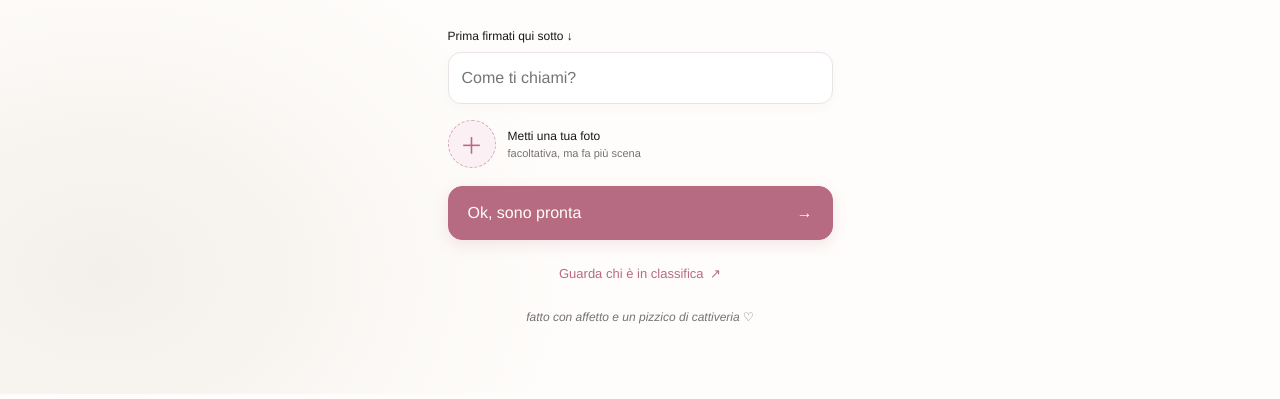
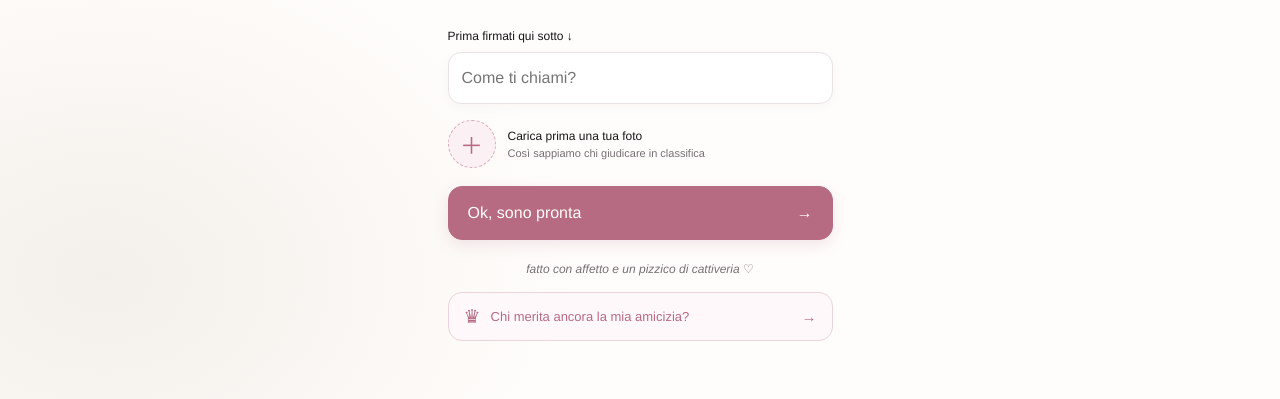
Before and after one commit to Buildspace081/quiz-birthday, a website: page index.html in a window 1280 px wide. Shown: the part 618-1017 px from the top of the page. Drawn offline with Linux system fonts and the light colour scheme.

Commit message:
classifiche

```diff
--- a/app.js
+++ b/app.js
@@ -213,6 +213,7 @@
     event.preventDefault();
     state.name = document.querySelector("#player-name").value.trim();
     if (!state.name) return;
+    if (!state.photo) { const error = document.querySelector("#photo-error"); error.textContent = "Prima la foto: in classifica vogliamo riconoscerti!"; error.hidden = false; return; }
     state.index = 0; state.score = 0; state.startedAt = Date.now(); state.resultId = null;
     feedbackPools = { positive: shuffled(positive), negative: shuffled(negative) };
     clearInterval(state.interval);
--- a/index.html
+++ b/index.html
@@ -19,9 +19,9 @@
         <p class="eyebrow">EDIZIONE SPECIALE: TITINA BIRTHDAY</p>
         <h1><span>Il quiz che <em>nessuno</em></span><span>ha chiesto</span></h1>
         <p class="intro home-intro"><span>Vediamo chi ascolta davvero i vocali e chi,</span><span>invece, ha sempre fatto finta.</span></p>
-        <form id="start-form"><label for="player-name">Prima firmati qui sotto ↓</label><input id="player-name" name="name" maxlength="32" placeholder="Come ti chiami?" required autocomplete="given-name" /><label class="photo-upload" for="player-photo"><span id="photo-preview" class="photo-preview" aria-hidden="true">＋</span><span><strong>Metti una tua foto</strong><small>facoltativa, ma fa più scena</small></span></label><input id="player-photo" class="photo-input" type="file" accept="image/jpeg,image/png,image/webp" /><p id="photo-error" class="photo-error" hidden></p><button class="button" type="submit">Ok, sono pronta <span>→</span></button></form>
-        <button id="open-leaderboard" class="leaderboard-link" type="button">Guarda chi è in classifica <span aria-hidden="true">↗</span></button>
+        <form id="start-form"><label for="player-name">Prima firmati qui sotto ↓</label><input id="player-name" name="name" maxlength="32" placeholder="Come ti chiami?" required autocomplete="given-name" /><label class="photo-upload" for="player-photo"><span id="photo-preview" class="photo-preview" aria-hidden="true">＋</span><span><strong>Carica prima una tua foto</strong><small>Così sappiamo chi giudicare in classifica</small></span></label><input id="player-photo" class="photo-input" type="file" accept="image/jpeg,image/png,image/webp" required /><p id="photo-error" class="photo-error" hidden></p><button class="button" type="submit">Ok, sono pronta <span>→</span></button></form>
         <p class="footnote">fatto con affetto e un pizzico di cattiveria ♡</p>
+        <button id="open-leaderboard" class="leaderboard-link" type="button"><span class="leaderboard-link-icon" aria-hidden="true">♛</span><span>Chi merita ancora la mia amicizia?</span><span class="leaderboard-link-arrow" aria-hidden="true">→</span></button>
       </section>
       <section id="quiz" class="screen quiz" hidden>
         <div class="quiz-meta"><span id="question-number"></span><span id="timer">00:00</span></div>
--- a/styles.css
+++ b/styles.css
@@ -221,8 +221,10 @@ input:focus { border-color: var(--cherry); }
 
 .button span { float: right; }
 .button:hover { border-color: var(--ink); background: var(--ink); transform: translateY(-2px); box-shadow: 0 8px 19px #30252a1f; }
-.leaderboard-link { margin-top: 19px; padding: 7px 10px; border: 0; background: transparent; color: var(--cherry); cursor: pointer; font-size: 13px; }
-.leaderboard-link span { margin-left: 3px; }
+.leaderboard-link { display: flex; width: min(100%, 385px); min-height: 49px; align-items: center; justify-content: center; gap: 10px; margin: 16px auto 0; padding: 11px 15px; border: 1px solid #ead5dc; border-radius: 14px; background: #fff8fa; color: var(--cherry); cursor: pointer; font-size: 13px; transition: background 160ms, transform 160ms; }
+.leaderboard-link:hover { background: #f7e9ed; transform: translateY(-1px); }
+.leaderboard-link-icon { font-size: 19px; }
+.leaderboard-link-arrow { margin-left: auto; font-size: 15px; }
 .footnote { margin-top: 22px; color: var(--muted); font-size: 12px; font-style: italic; }
 
 .quiz-meta { display: flex; justify-content: space-between; color: var(--muted); font-size: 13px; }
```
